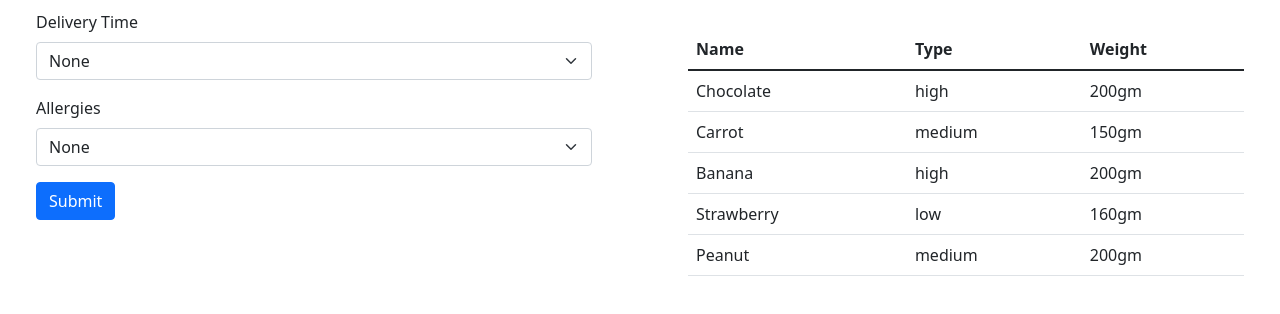
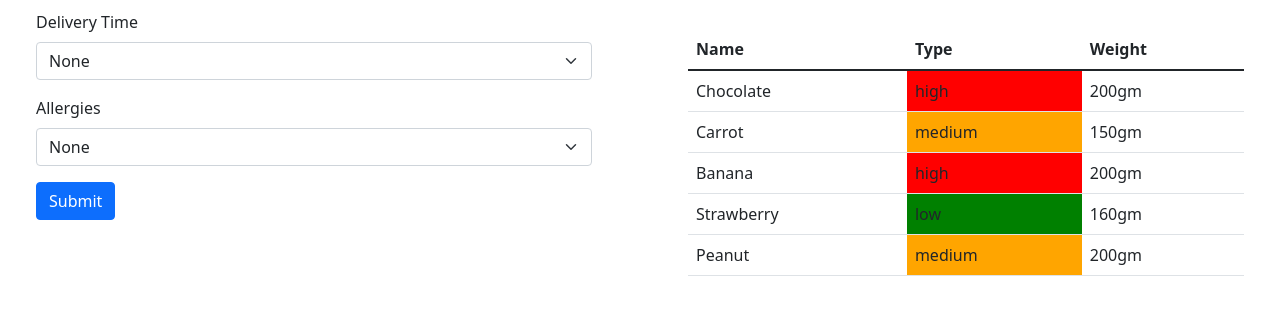
Before and after one commit to reem-baniali/cupCake-task, a plain HTML site: page index.html in a window 1280 px wide. Shown: the part 372-686 px from the top of the page. Drawn offline with nearby package versions, Linux system fonts and the light colour scheme.

Commit message:
Update style.css

```diff
--- a/css/style.css
+++ b/css/style.css
@@ -41,3 +41,15 @@ header{
 .message{
     color: red;
 }
+
+ #high {
+    background-color: red !important;
+
+}
+
+#medium{
+    background-color: orange !important;
+}
+#low{
+    background-color: green !important;
+}
```
